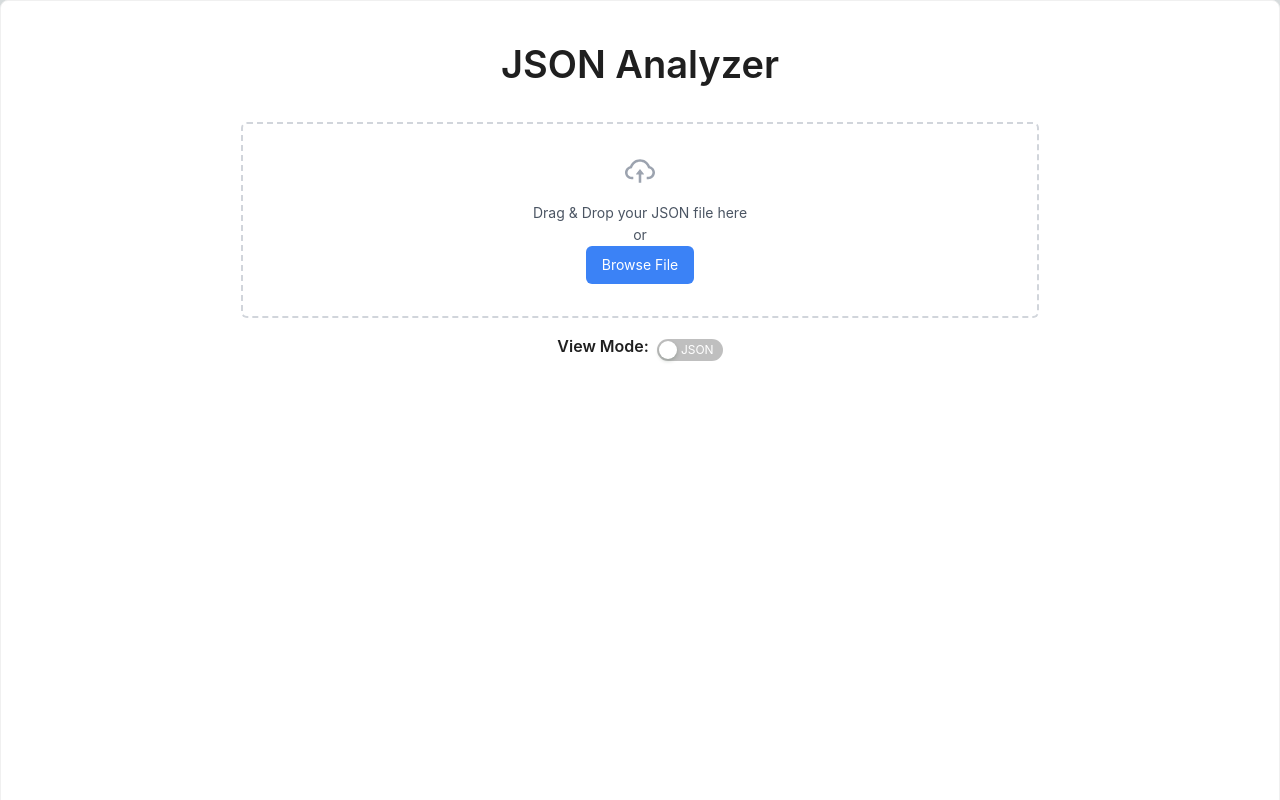
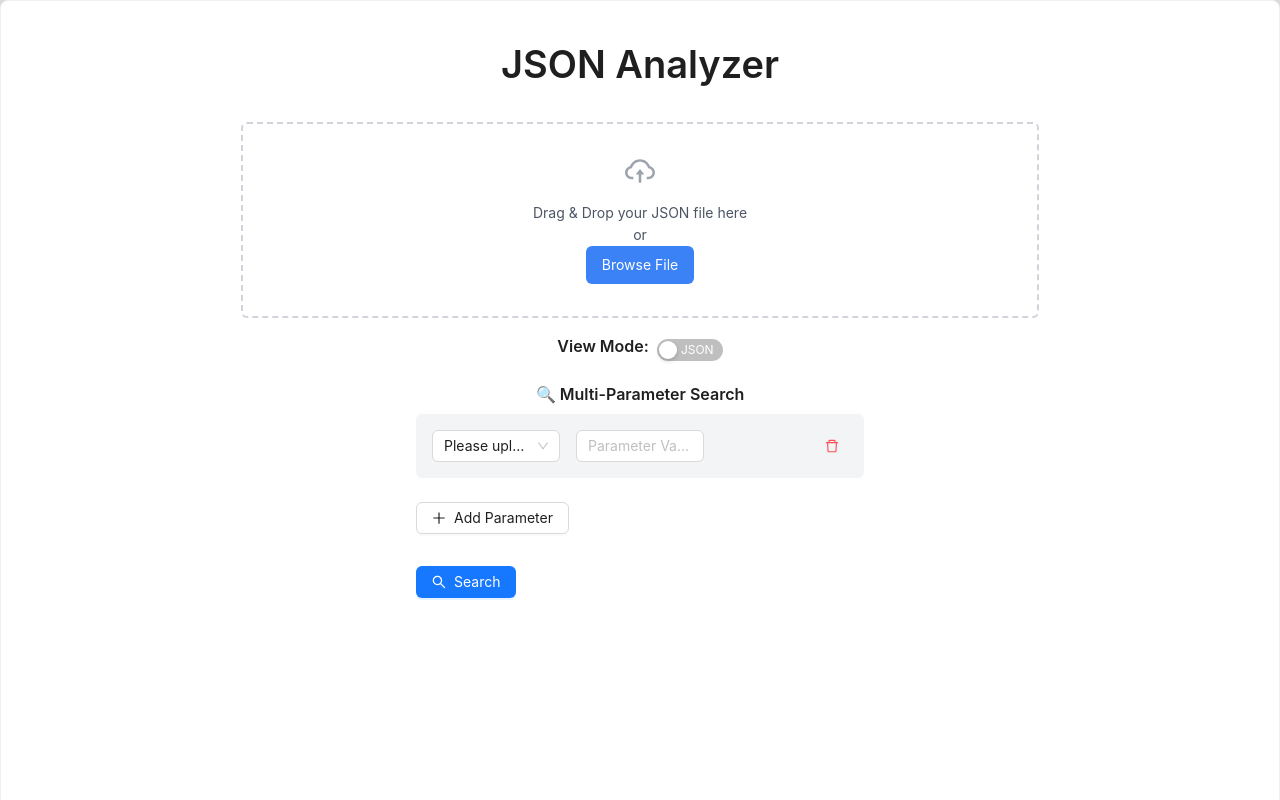
Before and after one commit to ojninja16/JsonFileViewer, a Next.js app: page / in a window 1280 px wide. Shown: the top 800 px of the page. Built offline with nearby package versions, Linux system fonts and the light colour scheme.

Commit message:
Changes made

```diff
--- a/components/FileUploader.tsx
+++ b/components/FileUploader.tsx
@@ -8,6 +8,7 @@ import { RootState } from '../redux/store';
 import { Vehicle } from '../types/Vehicle';
 import VehicleTable from './VehicleTable';
 import JsonDisplay from './JsonDisplay';
+import Search from './Search'; // Import the Search component
 
 const { Title } = Typography;
 
@@ -60,9 +61,8 @@ function FileUploader() {
             <Title level={5} className="mr-2">View Mode:</Title>
             <Switch checkedChildren="Table" unCheckedChildren="JSON" checked={viewMode === 'table'} onChange={handleViewModeChange} />
           </div>
-          <div className="w-full h-screen flex justify-center items-center">
-            {viewMode === 'table' && parsedData && <VehicleTable data={parsedData} loading={false} />}
-            {viewMode === 'json' && parsedData && <JsonDisplay data={parsedData} />}
+          <div className='h-full w-full'>
+          <Search parameterNames={parsedData ? Object.keys(parsedData[0]) : []} jsonData={parsedData} viewMode={viewMode} />
           </div>
         </div>
       </Card>
--- a/components/JsonDisplay.tsx
+++ b/components/JsonDisplay.tsx
@@ -42,7 +42,7 @@ const JsonDisplay: React.FC<JsonDisplayProps> = ({ data }) => {
   const paginatedData = filteredData.slice(startIdx, endIdx);
 
   return (
-    <Card>
+    <Card >
       <Typography.Title level={5} style={{ marginBottom: '1rem' }}>
         Search Results (JSON Format)
       </Typography.Title>
--- a/components/Search.tsx
+++ b/components/Search.tsx
@@ -61,16 +61,15 @@ function Search({ parameterNames, jsonData, viewMode }: SearchProps) {
   };
 
   return (
-    <>
-      <div>
-        <Title level={5} style={{ marginBottom: '1rem' }}>
-          🔍 Multi-Parameter Search
-        </Title>
-        <Row gutter={[16, 16]}> {/* Use Row component with gutter prop for spacing */}
+    <div className="flex flex-col items-center ">
+      <Title level={5} className="mb-4">
+        🔍 Multi-Parameter Search
+      </Title>
+      <div className="w-full max-w-md ">
+        <Row gutter={[16, 16]}>
           {searchParams.map((param) => (
-            <Col xs={24} key={param.id}> {/* Use Col component with xs={24} for full width on small screens */}
+            <Col span={24} key={param.id}>
               <SearchParameter
-                key={param.id}
                 param={param}
                 onRemove={handleRemoveParameter}
                 onInputChange={handleInputChange}
@@ -78,26 +77,23 @@ function Search({ parameterNames, jsonData, viewMode }: SearchProps) {
               />
             </Col>
           ))}
-          <Col xs={24}> {/* Use Col component with xs={24} for full width on small screens */}
-            <Button
-              type="default"
-              icon={<PlusOutlined />}
-              onClick={handleAddParameter}
-              style={{ marginBottom: '0.5rem' }}
-            >
+          <Col span={24}>
+            <Button type="default" icon={<PlusOutlined />} onClick={handleAddParameter}>
               Add Parameter
             </Button>
           </Col>
-          <Col xs={24}> {/* Use Col component with xs={24} for full width on small screens */}
-            <Button type="primary" icon={<SearchOutlined />} onClick={handleSearch}>
+          <Col span={24}>
+            <Button type="primary" icon={<SearchOutlined />} onClick={handleSearch} className="mt-4">
               Search
             </Button>
           </Col>
         </Row>
       </div>
+      <div className='h-screen w-screen px-4'>
       {viewMode === 'json' && filteredData.length > 0 && <JsonDisplay data={filteredData} />}
       {viewMode === 'table' && <VehicleTable data={filteredData} loading={isLoading} />}
-    </>
+      </div>
+    </div>
   );
 }
 
--- a/components/SearchParameter.tsx
+++ b/components/SearchParameter.tsx
@@ -17,14 +17,14 @@ function SearchParameter({ param, onRemove, onInputChange, parameterNames }: Sea
   };
 
   return (
-    <div style={{ padding: '1rem', marginBottom: '1rem' }}>
-      <Row gutter={[16, 16]} align="middle"> {/* Use Row component with gutter prop for spacing */}
-        <Col xs={24} sm={8}> {/* Use Col component with xs={24} for full width on small screens */}
+    <div className="p-4 mb-2 bg-gray-100 rounded-md">
+      <Row gutter={[16, 16]} align="middle">
+        <Col xs={24} sm={8}>
           <Select
-            style={{ width: '100%' }}
             placeholder="Parameter Name"
             value={param.name}
             onChange={(value) => handleInputChange('name', value)}
+            className="w-full"
           >
             {parameterNames.length === 0 && (
               <Option value="" disabled>
@@ -38,15 +38,15 @@ function SearchParameter({ param, onRemove, onInputChange, parameterNames }: Sea
             ))}
           </Select>
         </Col>
-        <Col xs={24} sm={8}> {/* Use Col component with xs={24} for full width on small screens */}
+        <Col xs={24} sm={8}>
           <Input
-            style={{ width: '100%' }}
             placeholder="Parameter Value"
             value={param.value}
             onChange={(e) => handleInputChange('value', e.target.value)}
+            className="w-full"
           />
         </Col>
-        <Col xs={24} sm={8} style={{ textAlign: 'right' }}> {/* Use Col component with xs={24} for full width on small screens */}
+        <Col xs={24} sm={8} className="flex justify-end">
           <Button type="text" icon={<DeleteOutlined />} onClick={() => onRemove(param.id)} danger />
         </Col>
       </Row>
--- a/components/VehicleTable.tsx
+++ b/components/VehicleTable.tsx
@@ -8,44 +8,15 @@ interface VehicleTableProps {
 }
 
 const VehicleTable: React.FC<VehicleTableProps> = ({ data, loading }) => {
-  console.log(data);
-  const columns = [
-    {
-      title: 'Name',
-      dataIndex: 'Name', // Capitalized as per your data structure
-      key: 'name', // Typically, the key is lowercase
-    },
-    {
-      title: 'Model',
-      dataIndex: 'Model',
-      key: 'model',
-    },
-    {
-      title: 'Type',
-      dataIndex: 'Type',
-      key: 'type',
-    },
-    {
-      title: 'Manufacturer',
-      dataIndex: 'Manufacturer',
-      key: 'manufacturer',
-    },
-    {
-      title: 'Manufacturing Date',
-      dataIndex: 'Manufacturing Date', // May need adjustment if this key contains spaces
-      key: 'manufacturingDate',
-    },
-    {
-      title: 'Seating',
-      dataIndex: 'Seating',
-      key: 'seating',
-    },
-  ];
-
+  const columns = data.length > 0 ? Object.keys(data[0]).map((key) => ({
+    title: key,
+    dataIndex: key,
+    key: key.toLowerCase().replace(/\s+/g, '_'),
+  })) : [];
 
   return (
-    <div style={{ overflowX: 'auto' }}>
-      <Table dataSource={data} columns={columns} loading={loading} scroll={{ x: true }} />
+    <div style={{ overflowX: 'auto' }} className=' max-h-screen'>
+      <Table dataSource={data} columns={columns} loading={loading} scroll={{ x: true }} rowClassName="table-row" />
     </div>
   );
 };
```
